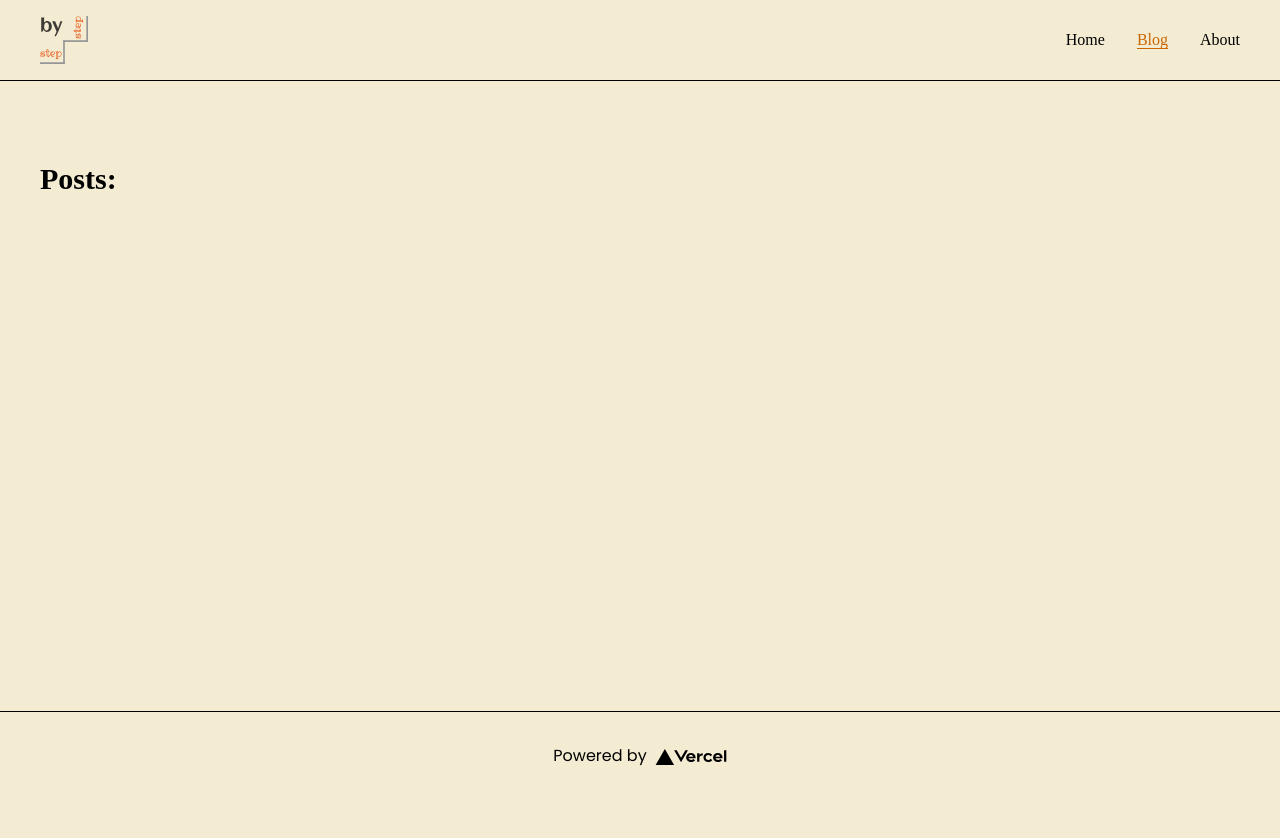
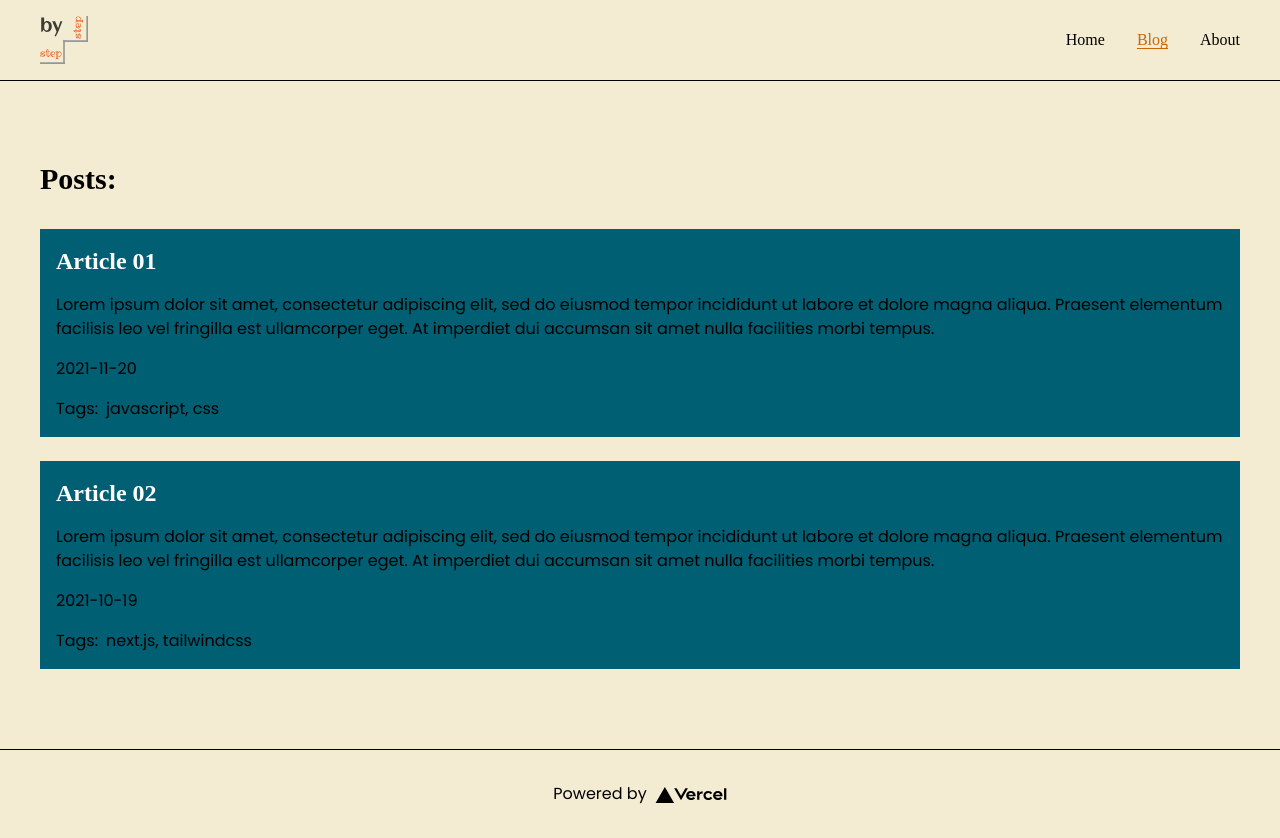
Before and after one commit to DrShpongle/step-by-step-blog, a Next.js app: page /blog in a window 1280 px wide. Before the commit the page ends 800 px from the top, so only its background shows below. Built offline with nearby package versions, Linux system fonts and the light colour scheme; a web font is replaced by a local one; what @tailwindcss/typography would draw is missing.

Commit message:
rework mdx

```diff
--- a/src/components/layouts/post-layout.tsx
+++ b/src/components/layouts/post-layout.tsx
@@ -7,16 +7,14 @@ type metaProps = {
   title?: string
   excerpt?: string
   date?: string
+  tags?: string[]
 }
 
 const PostLayout: React.FC<{meta: metaProps; children: React.ReactNode}> = ({
   meta,
   children,
 }) => {
-  const {title, excerpt, date} = meta
-  console.log('title:', title)
-  console.log('excerpt:', excerpt)
-  console.log('date:', date)
+  const {title, excerpt, date, tags} = meta
   return (
     <div className="flex flex-col min-h-screen">
       <Header />
@@ -26,6 +24,12 @@ const PostLayout: React.FC<{meta: metaProps; children: React.ReactNode}> = ({
             {title && <h2>{title}</h2>}
             {excerpt && <div>{excerpt}</div>}
             {date && <div>{date}</div>}
+            {tags && (
+              <div className="flex space-x-2">
+                <div>Tags:</div>
+                <div className="flex">{tags.join(', ')}</div>
+              </div>
+            )}
           </div>
           <div className="w-full prose max-w-none">{children}</div>
         </div>
--- a/src/components/mdx/components/mdx-component.tsx
+++ b/src/components/mdx/components/mdx-component.tsx
@@ -6,9 +6,7 @@ type Props = {
 
 const MdxComponent: React.FC<Props> = ({children}: Props) => {
   return (
-    <p>
-      <div className="p-8 mt-6 text-white bg-blue rounded-xl">{children}</div>
-    </p>
+    <div className="p-8 mt-6 text-white bg-blue rounded-xl">{children}</div>
   )
 }
 
--- a/src/pages/blog.tsx
+++ b/src/pages/blog.tsx
@@ -1,10 +1,9 @@
-import type {NextPage, GetStaticProps} from 'next'
 import Head from 'next/head'
 import Link from 'next/link'
-import {allPosts} from 'utils/get-all-posts'
+import {fetchPostSlugs} from 'utils/fetchPostSlugs'
 import PageLayout from 'components/layouts/page-layout'
 
-const Blog: React.FC = () => {
+const Blog: React.FC<any> = ({posts}) => {
   return (
     <PageLayout>
       <Head>
@@ -15,22 +14,22 @@ const Blog: React.FC = () => {
       <div className="container">
         <h2>Posts:</h2>
         <ul className="mt-8 space-y-6">
-          {allPosts.map((post: any, index: number) => {
+          {posts.map((post: any, index: number) => {
             return (
               <div
                 key={index}
                 className="flex flex-col p-4 space-y-4 bg-blue-dark"
               >
                 <h3>
-                  <Link href={post.href}>
-                    <a className="text-white">{post.title}</a>
+                  <Link href={`/blog/${post.slug}`}>
+                    <a className="text-white">{post.meta.title}</a>
                   </Link>
                 </h3>
-                <p>{post.excerpt}</p>
-                <p>{post.date}</p>
+                <p>{post.meta.excerpt}</p>
+                <p>{post.meta.date}</p>
                 <div className="flex space-x-2">
                   <div>Tags:</div>
-                  <div className="flex">{post.tags.join(', ')}</div>
+                  <div className="flex">{post.meta.tags.join(', ')}</div>
                 </div>
               </div>
             )
@@ -42,3 +41,19 @@ const Blog: React.FC = () => {
 }
 
 export default Blog
+
+export async function getStaticProps() {
+  const slugs = await fetchPostSlugs()
+  const posts = slugs.map((slug) => {
+    const meta = require(`./blog/${slug}/index.mdx`).meta
+    return {
+      slug,
+      meta,
+    }
+  })
+  return {
+    props: {
+      posts,
+    },
+  }
+}
--- /dev/null
+++ b/src/utils/fetchPostSlugs.ts
@@ -0,0 +1,5 @@
+import fs from 'fs'
+import path from 'path'
+
+export const fetchPostSlugs = () =>
+  fs.promises.readdir(path.join(process.cwd(), '/src/pages/blog'))
--- a/src/utils/get-all-posts.ts
+++ /dev/null
@@ -1,19 +0,0 @@
-const importAll = (r: any) => {
-  return r
-    .keys()
-    .filter((item: any) => item.includes('pages'))
-    .map((fileName: any) => {
-      return {
-        href: fileName.replace('pages', '').replace('.mdx', ''),
-        ...r(fileName).meta,
-      }
-    })
-}
-
-export const allPosts = importAll(
-  require.context('../pages/blog/', true, /\.mdx$/),
-)
-
-// export const getPostsByTag = (tag: string) => {
-//   return allPosts.filter((item: any) => item.tags.includes(tag))
-// }
```
Also changed, not shown: src/pages/blog/post-01/index.mdx (renamed from src/pages/blog/article-01.mdx), src/pages/blog/post-02/index.mdx (renamed from src/pages/blog/article-02.mdx).
